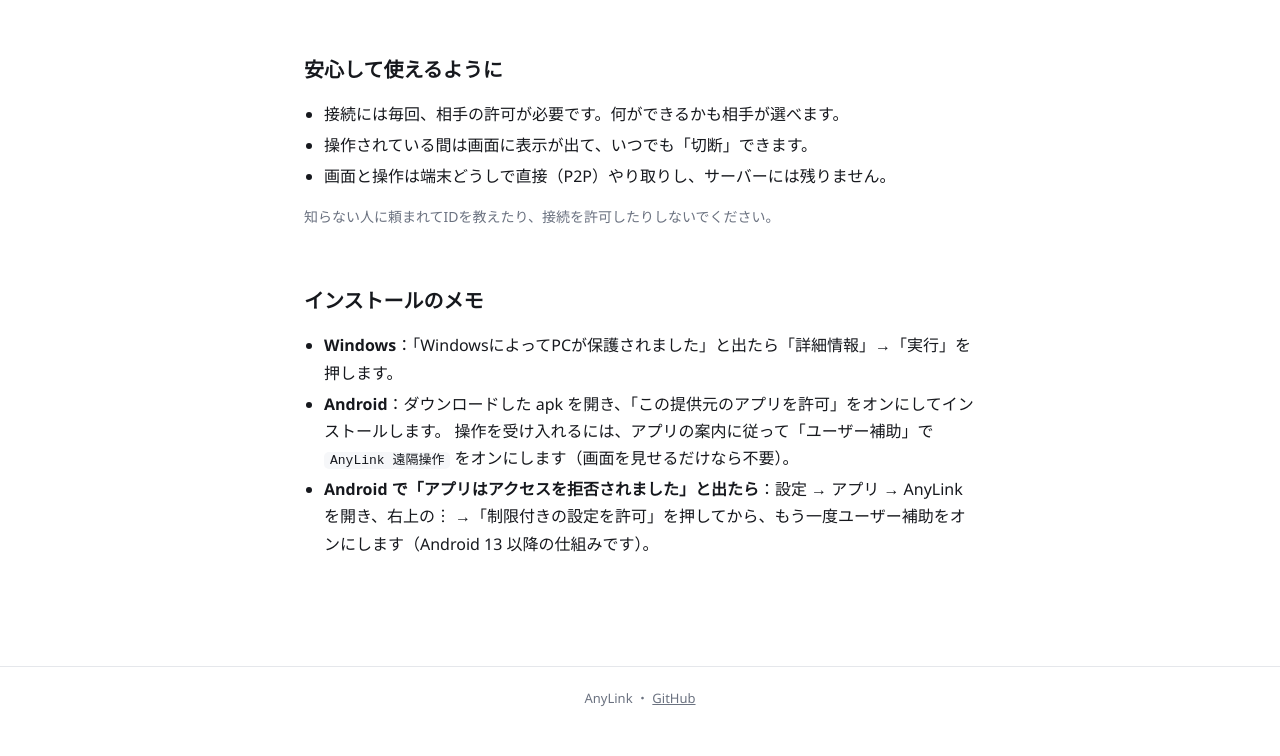
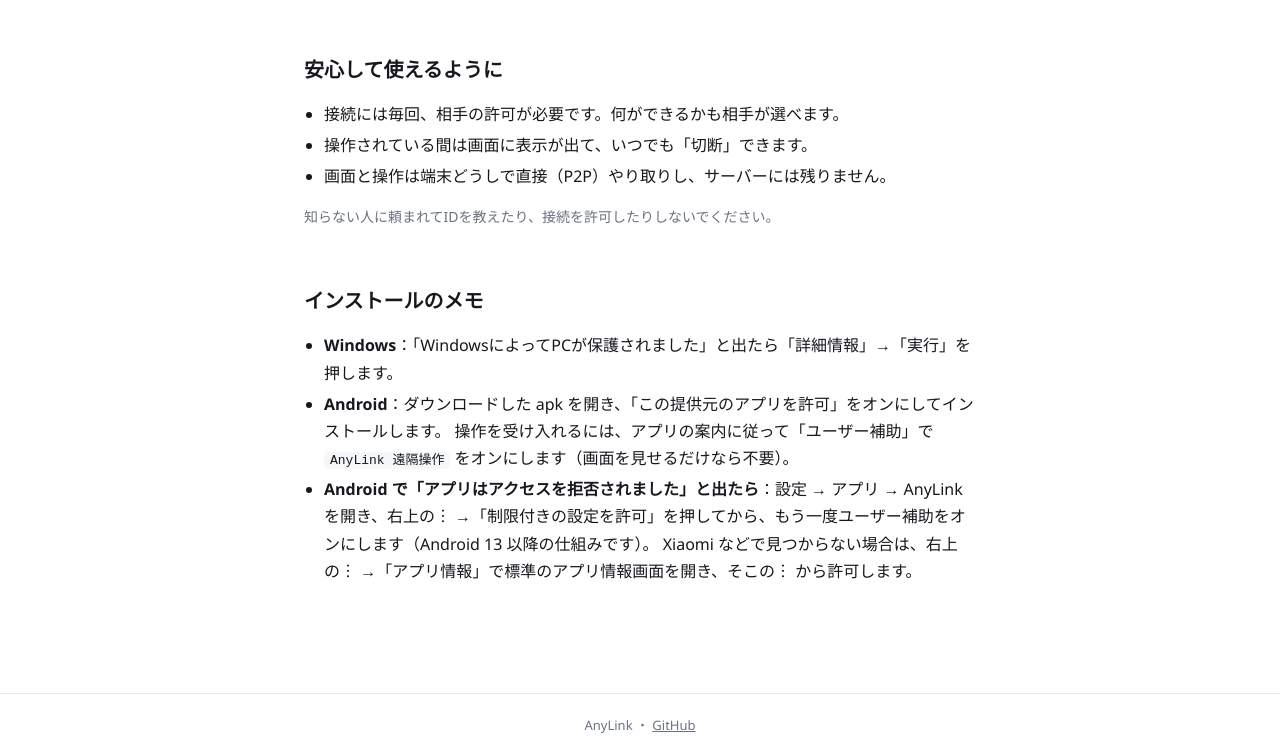
Before and after one commit to kaikomziu/anylink, a plain HTML site: page docs/index.html in a window 1280 px wide. Shown: the part 771-1527 px from the top of the page. Before the commit the page ends 1500 px from the top, so only its background shows below. Drawn offline with Linux system fonts and the light colour scheme.

Commit message:
Xiaomi など独自のアプリ情報画面での手順を案内に追記
Co-Authored-By: Claude Opus 5.5 <noreply@anthropic.com>

```diff
--- a/docs/index.html
+++ b/docs/index.html
@@ -81,7 +81,8 @@
       <li><b>Windows</b>：「WindowsによってPCが保護されました」と出たら「詳細情報」→「実行」を押します。</li>
       <li><b>Android</b>：ダウンロードした apk を開き、「この提供元のアプリを許可」をオンにしてインストールします。
         操作を受け入れるには、アプリの案内に従って「ユーザー補助」で <code>AnyLink 遠隔操作</code> をオンにします（画面を見せるだけなら不要）。</li>
-      <li><b>Android で「アプリはアクセスを拒否されました」と出たら</b>：設定 → アプリ → AnyLink を開き、右上の︙ →「制限付きの設定を許可」を押してから、もう一度ユーザー補助をオンにします（Android 13 以降の仕組みです）。</li>
+      <li><b>Android で「アプリはアクセスを拒否されました」と出たら</b>：設定 → アプリ → AnyLink を開き、右上の︙ →「制限付きの設定を許可」を押してから、もう一度ユーザー補助をオンにします（Android 13 以降の仕組みです）。
+        Xiaomi などで見つからない場合は、右上の︙ →「アプリ情報」で標準のアプリ情報画面を開き、そこの︙ から許可します。</li>
     </ul>
   </main>
 
```
Also changed, not shown: README.md.
